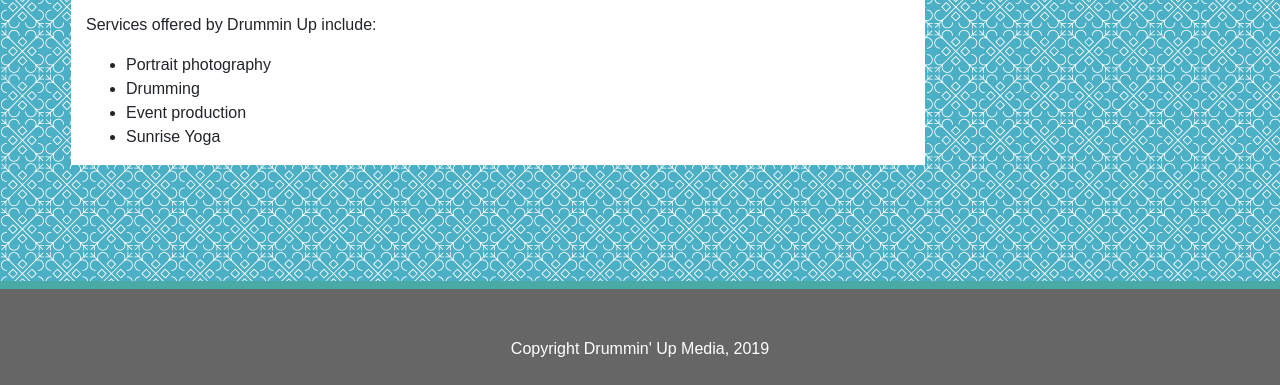
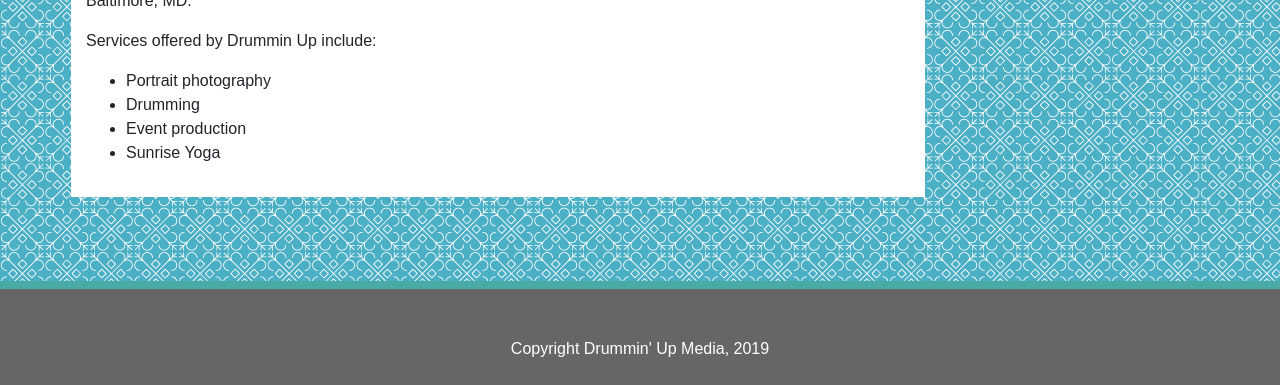
Before and after one commit to colinstevens06/02-Dynamic-Portfolio, a plain HTML site: page index.html in a window 1280 px wide. Shown: the part 593-978 px from the top of the page. Drawn offline with nearby package versions, Linux system fonts and the light colour scheme.

Commit message:
minor spacing updates

```diff
--- a/index.html
+++ b/index.html
@@ -67,7 +67,7 @@
         <!-- <div class="footer-spacer"> -->
         <div class="container">
             <div class="row">
-                <div class="col-lg-9 bg-white">
+                <div class="col-lg-9 bg-white py-3">
 
 
                     <h1>About Me</h1>
```
